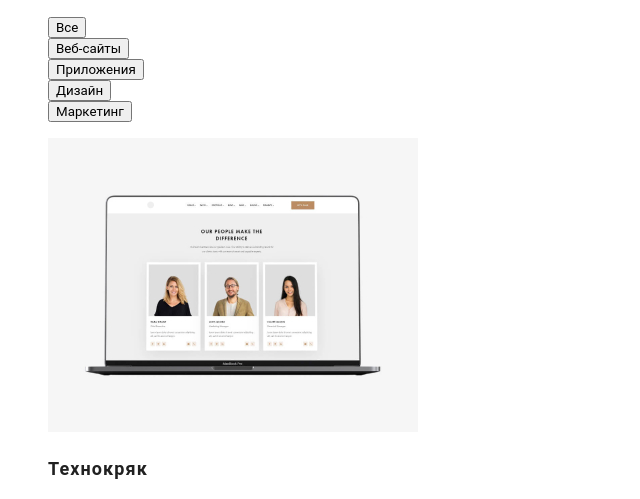
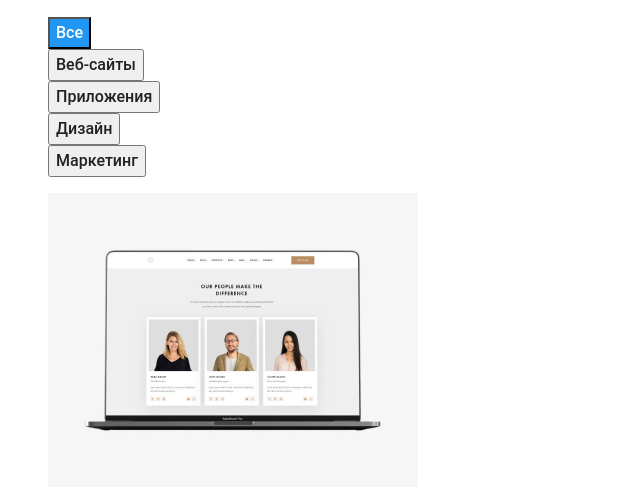
Before and after one commit to Den-85-ukr/goit-markup-hw-02, a plain HTML site: page portfolio.html in a window 1280 px wide. Shown: the part 244-743 px from the top of the page, without its empty margins (0-640 px from the left). Drawn offline with Linux system fonts and the light colour scheme.

Commit message:
Add buttons css

```diff
--- a/css/portfolio.css
+++ b/css/portfolio.css
@@ -1,7 +1,37 @@
 /* For portfolio.htlm */
+
+/* Фильтры-кнопки */
+.filters .link {
+  color: var(--primary-black-color);
+  font-weight: 500;
+  font-size: 16px;
+  line-height: 1.63;
+  text-align: center;
+}
+
+.filters .link:hover,
+.filters .link:focus {
+  color: var(--link-color);
+}
+
+.filters .link.current {
+  background-color: var(--link-color);
+  color: var(--primary-white-color);
+  font-weight: 500;
+  font-size: 16px;
+  line-height: 1.63;
+  text-align: center;
+}
+
+button {
+  font-family: inherit;
+}
+
+/* примеры работ - ссылки */
 .portfolio a {
   text-decoration: none;
 }
+
 .portfolio h2 {
   color: var(--primary-black-color);
   font-weight: 700;
@@ -9,13 +39,10 @@
   line-height: 2;
   letter-spacing: 0.06em;
 }
+
 .portfolio p {
   color: #757575;
   font-weight: 400;
   font-size: 14px;
   line-height: 1.7;
 }
-
-  button {
-    font-family: inherit;
-  }
--- a/portfolio.html
+++ b/portfolio.html
@@ -37,12 +37,12 @@
       <!-- Кнопки-фильтры -->
       <section>
         <h1>Портфолио</h1>
-        <ul>
-          <li><button tupe="button">Все</button></li>
-          <li><button tupe="button">Веб-сайты</button></li>
-          <li><button tupe="button">Приложения</button></li>
-          <li><button tupe="button">Дизайн</button></li>
-          <li><button tupe="button">Маркетинг</button></li>
+        <ul class="filters">
+          <li><button tupe="button" class="link current">Все</button></li>
+          <li><button tupe="button" class="link">Веб-сайты</button></li>
+          <li><button tupe="button" class="link">Приложения</button></li>
+          <li><button tupe="button" class="link">Дизайн</button></li>
+          <li><button tupe="button" class="link">Маркетинг</button></li>
         </ul>
         <!-- Примеры работ -->
         <ul class="portfolio">
@@ -166,7 +166,9 @@
         </p>
       </a>
       <address class="adds">
-        г. Киев, пр-т Леси Украинки, 26<br /><a href="mailto:info@example.com" class="auth-footer"
+        г. Киев, пр-т Леси Украинки, 26<br /><a
+          href="mailto:info@example.com"
+          class="auth-footer"
           >info@example.com</a
         ><br />
         <a href="tel:+380991111111" class="auth-footer">+38 099 111 11 11</a>
```
Lines whose indentation alone changed are shown as unchanged.
